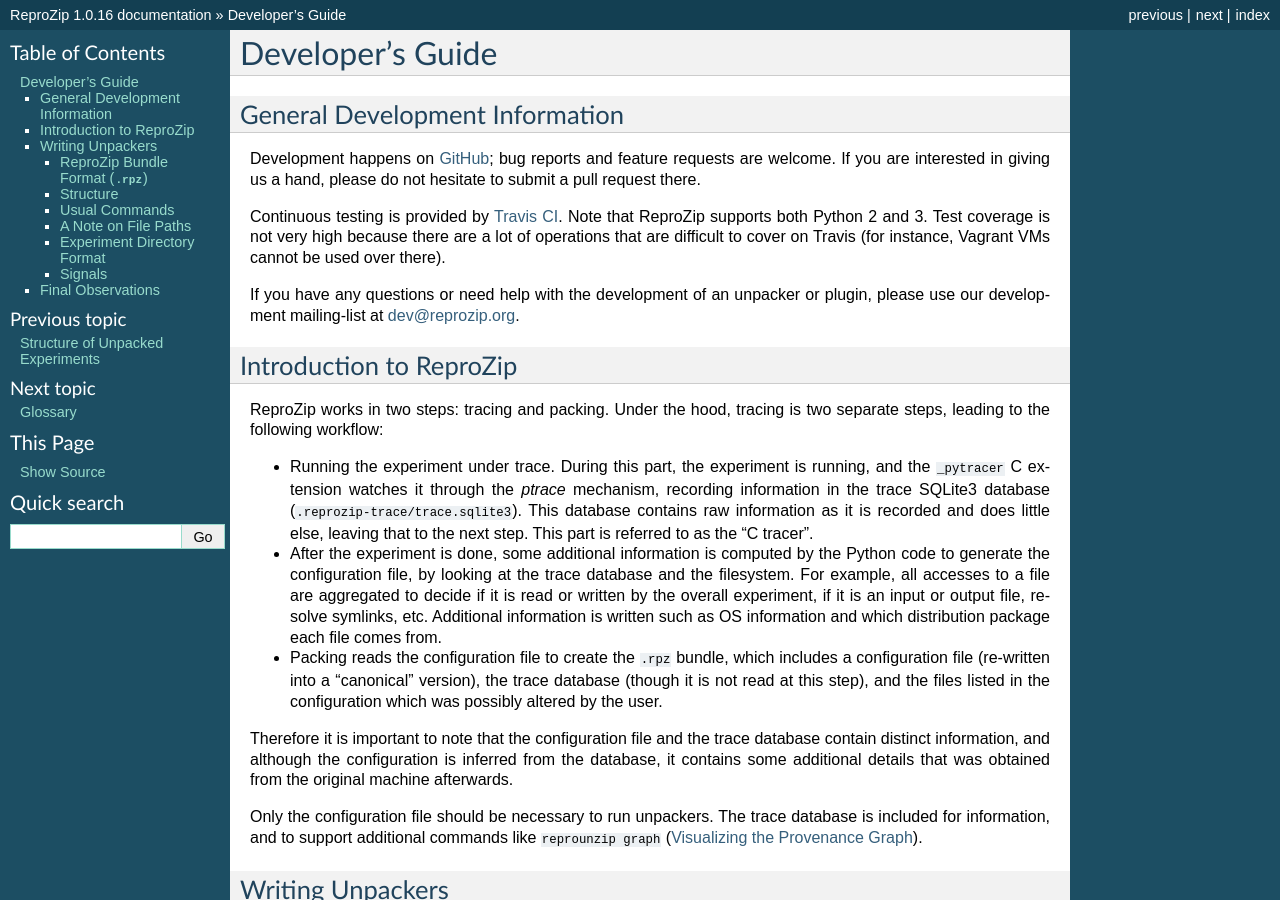
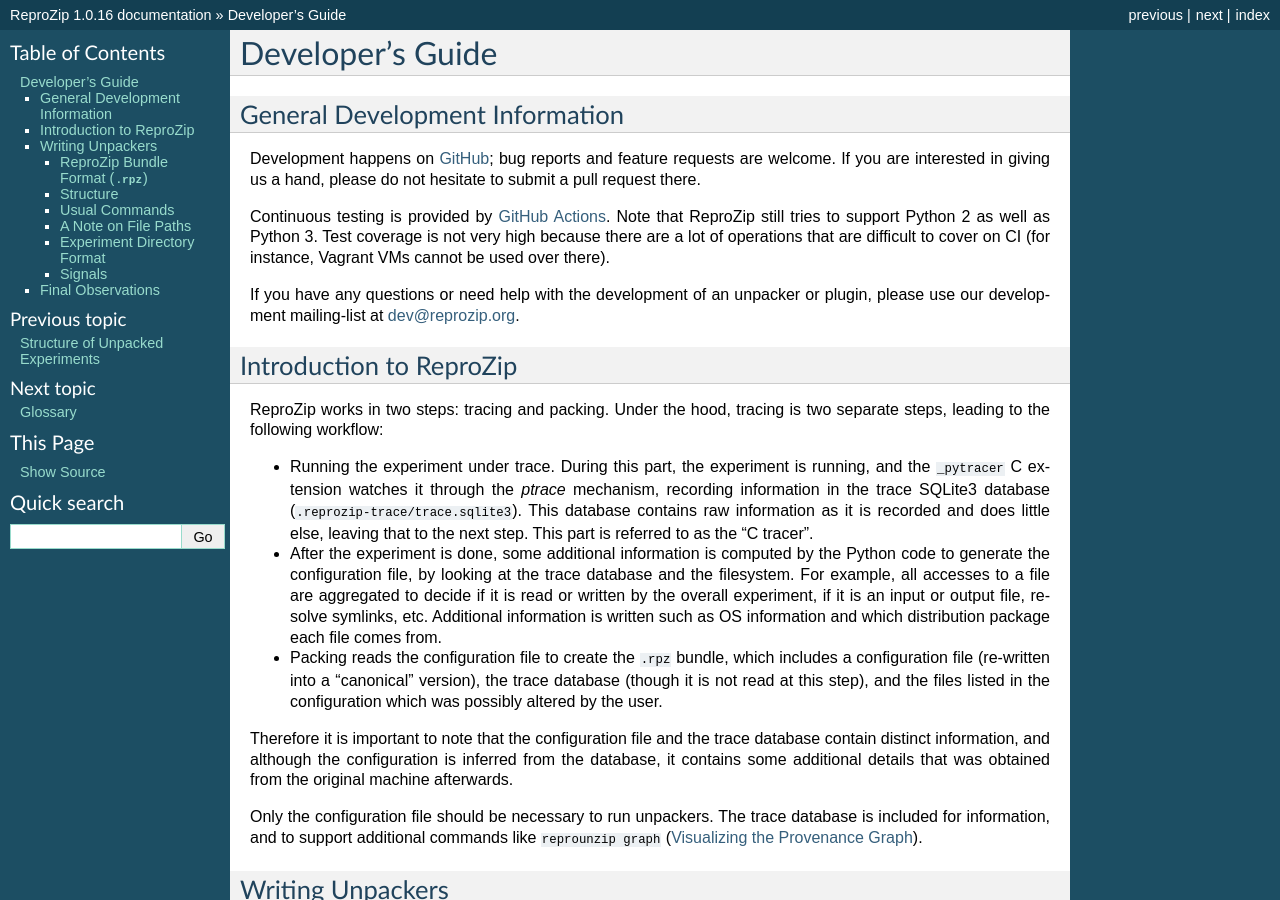
Before and after one commit to VIDA-NYU/reprozip, a Sphinx documentation site: the page built from docs/developerguide.rst, in a window 1280 px wide and 900 px high. Built offline with Sphinx 7.4.7, drawn with Linux system fonts in a browser that asks for light colours.

Commit message:
DOC: Update developer info: Travis -> GitHub
Amends 1f02705df24af7ee476387fd646b46915eb27948.

```diff
--- a/docs/developerguide.rst
+++ b/docs/developerguide.rst
@@ -8,7 +8,7 @@
 
 Development happens on `GitHub <https://github.com/ViDA-NYU/reprozip>`__; bug reports and feature requests are welcome. If you are interested in giving us a hand, please do not hesitate to submit a pull request there.
 
-Continuous testing is provided by `Travis CI <https://travis-ci.org/ViDA-NYU/reprozip>`__. Note that ReproZip supports both Python 2 and 3. Test coverage is not very high because there are a lot of operations that are difficult to cover on Travis (for instance, Vagrant VMs cannot be used over there).
+Continuous testing is provided by `GitHub Actions <https://github.com/VIDA-NYU/reprozip/actions>`__. Note that ReproZip still tries to support Python 2 as well as Python 3. Test coverage is not very high because there are a lot of operations that are difficult to cover on CI (for instance, Vagrant VMs cannot be used over there).
 
 If you have any questions or need help with the development of an unpacker or plugin, please use our development mailing-list at `dev@reprozip.org <https://vgc.poly.edu/mailman/listinfo/reprozip-users>`__.
 
```
